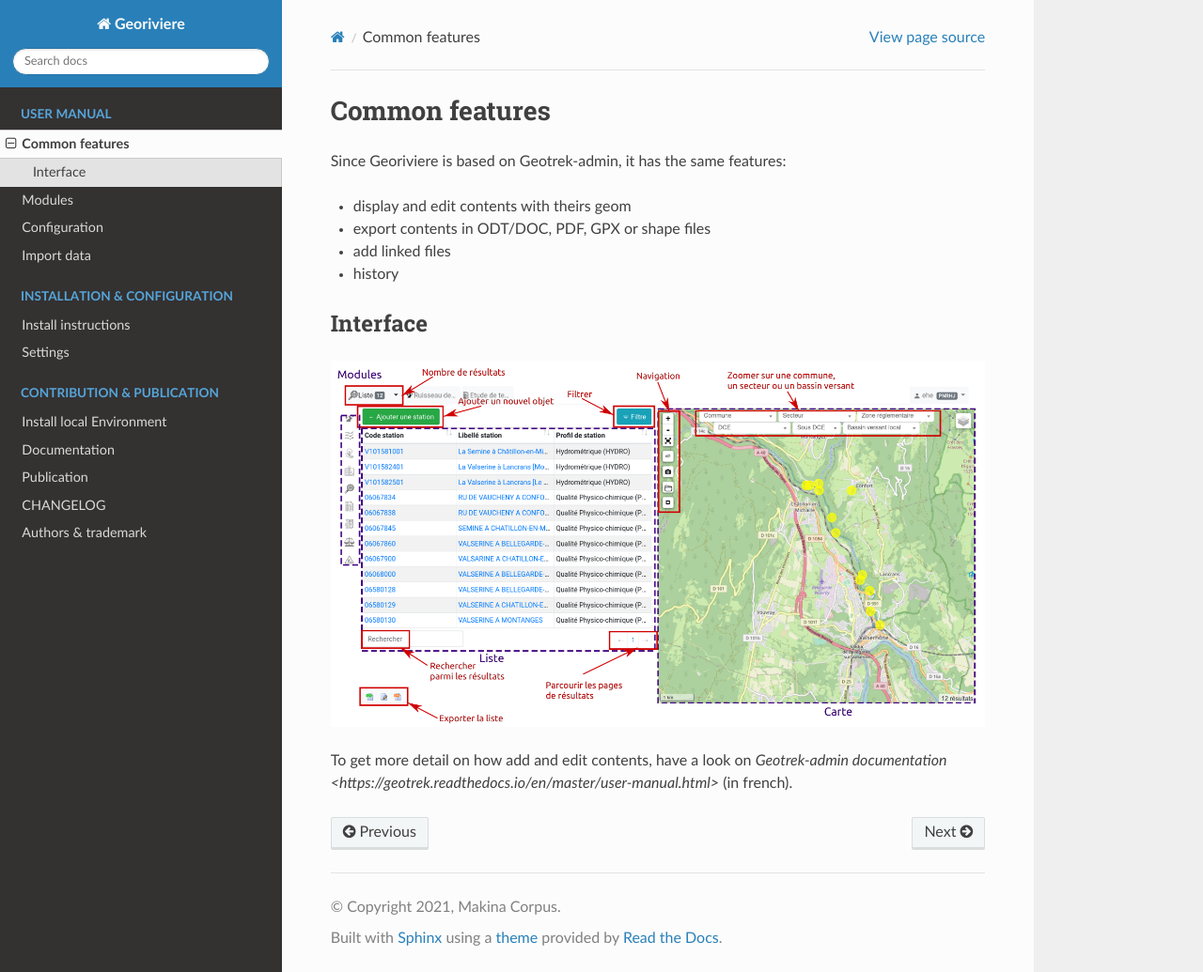
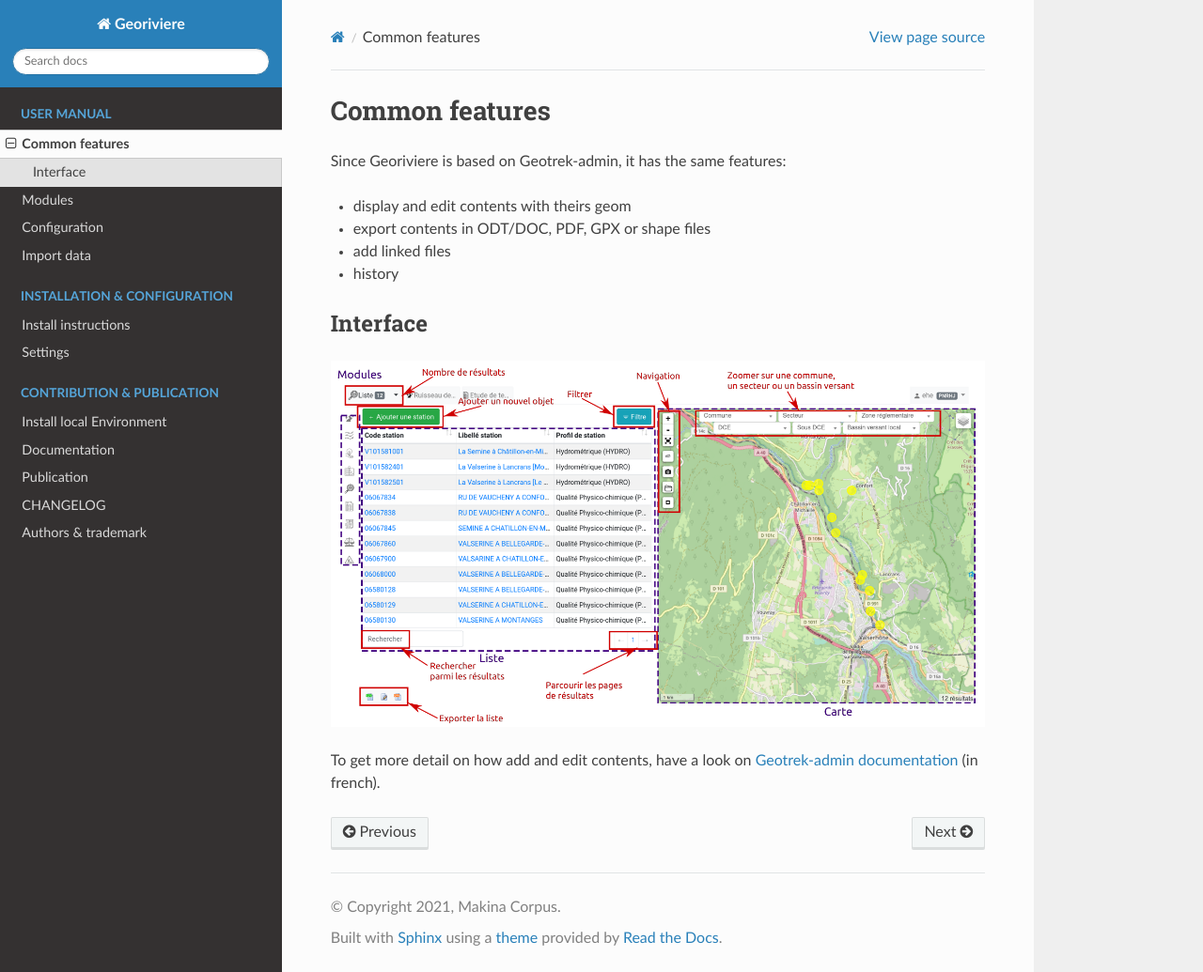
Before and after one commit to Georiviere/Georiviere-admin, a Sphinx documentation site: the page built from docs/usage/features.rst, in a window 1280 px wide and 1035 px high. Shown: the whole window at 94% size. Built offline with Sphinx 7.4.7 and the Read the Docs theme 2.0.0, drawn with Linux system fonts in a browser that asks for light colours; the version number could not be read and is left out.

Commit message:
Fix link

```diff
--- a/docs/usage/features.rst
+++ b/docs/usage/features.rst
@@ -14,5 +14,5 @@
 .. image :: /images/georiviere-01-liste.png
 
 To get more detail on how add and edit contents,
-have a look on `Geotrek-admin documentation <https://geotrek.readthedocs.io/en/master/user-manual.html>`
+have a look on `Geotrek-admin documentation <https://geotrek.readthedocs.io/en/master/user-manual.html>`_
 (in french).
```
